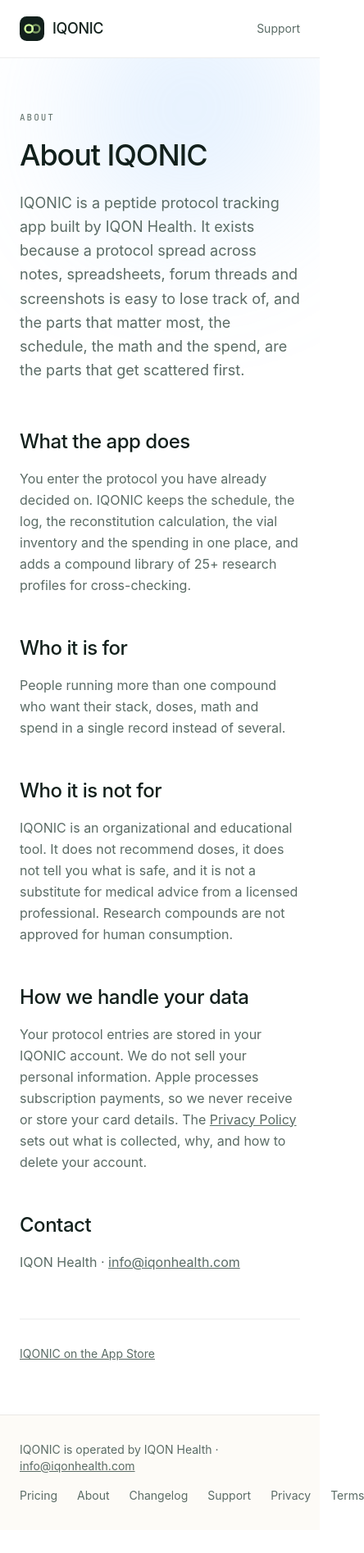
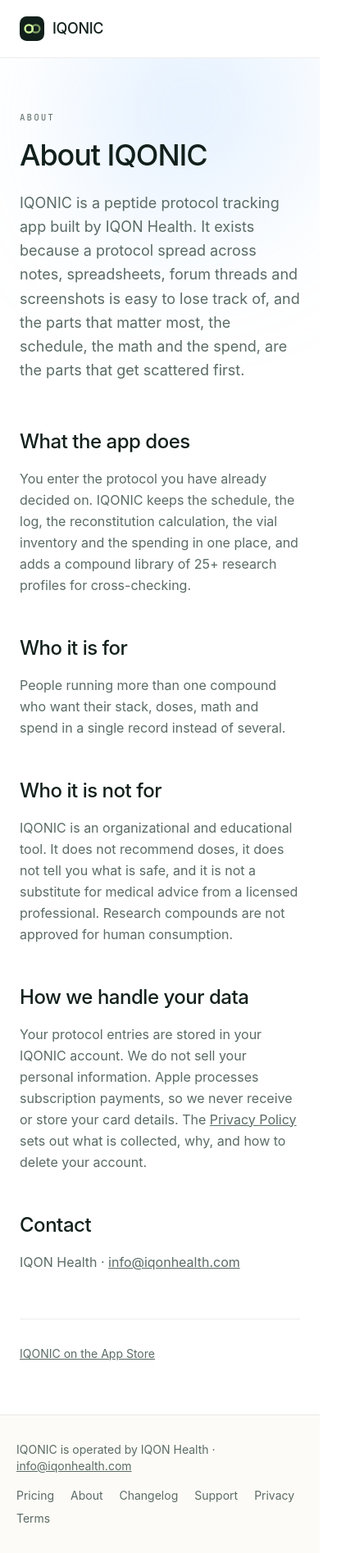
Before and after one commit to edorfanini00/PEPIQONWEBSITE, a React (Vite) app: page /about in a window 390 px wide. Shown: the whole page at 82% size, 444 px wide, since content can reach past the window. Before the commit the page ends 1867 px from the top, so only its background shows below. Built offline with nearby package versions, Linux system fonts and the light colour scheme; a web font is replaced by a local one.

Commit message:
Stop the interior-page header and footer nav from overflowing narrow screens

```diff
--- a/src/components/Layout.tsx
+++ b/src/components/Layout.tsx
@@ -21,7 +21,7 @@ export default function Layout() {
               IQONIC
             </span>
           </Link>
-          <nav className="flex items-center gap-6">
+          <nav className="hidden items-center gap-6 sm:flex">
             <Link
               to="/support"
               className="text-sm text-sage transition-colors duration-300 hover:text-ink"
@@ -37,7 +37,7 @@ export default function Layout() {
       </main>
 
       <footer className="border-t border-hairline bg-cream">
-        <div className="mx-auto flex w-full max-w-[1280px] flex-col gap-4 px-6 py-8 text-sm text-sage md:flex-row md:items-center md:justify-between">
+        <div className="mx-auto flex w-full max-w-[1280px] flex-col gap-4 px-5 py-8 text-sm text-sage md:flex-row md:items-center md:justify-between">
           <p>
             IQONIC is operated by IQON Health ·{' '}
             <a
@@ -47,7 +47,7 @@ export default function Layout() {
               info@iqonhealth.com
             </a>
           </p>
-          <nav className="flex gap-6">
+          <nav className="flex flex-wrap gap-x-5 gap-y-2">
             <Link to="/pricing" className="transition-colors duration-300 hover:text-ink">
               Pricing
             </Link>
```
